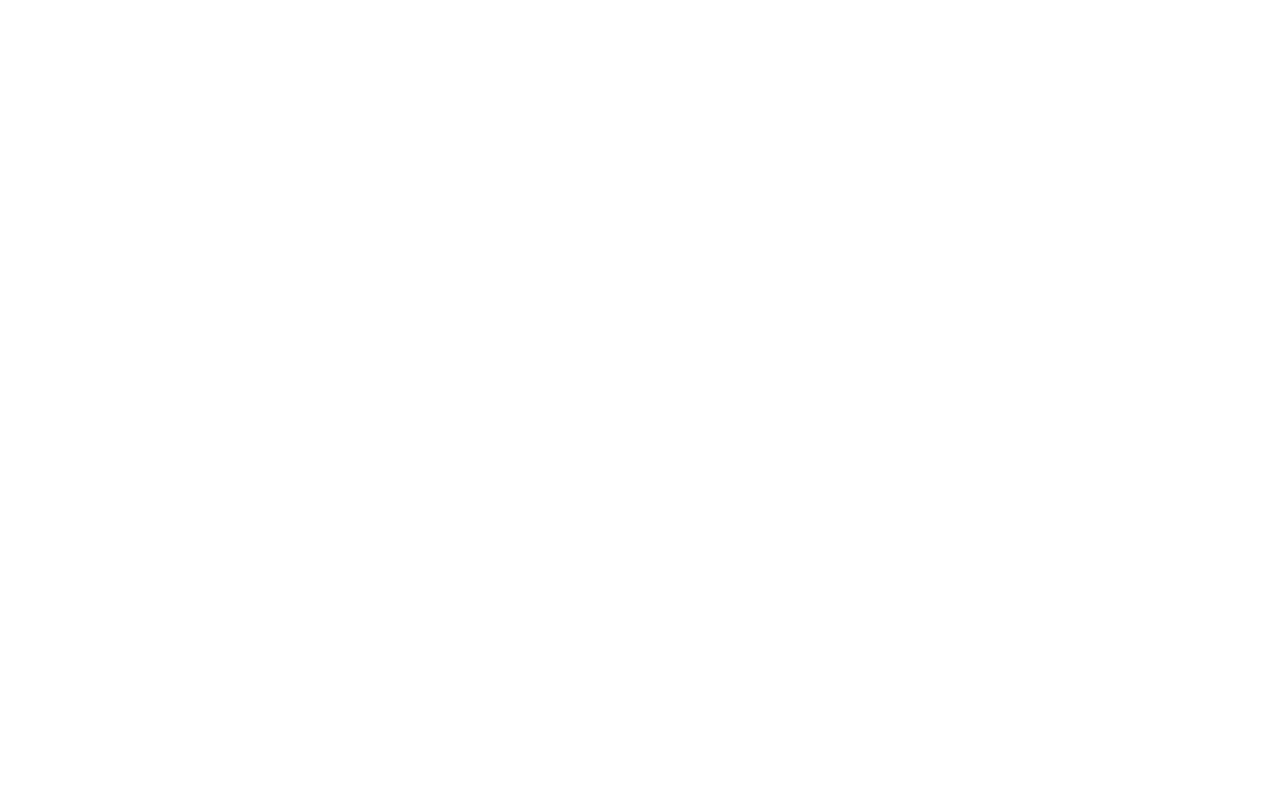
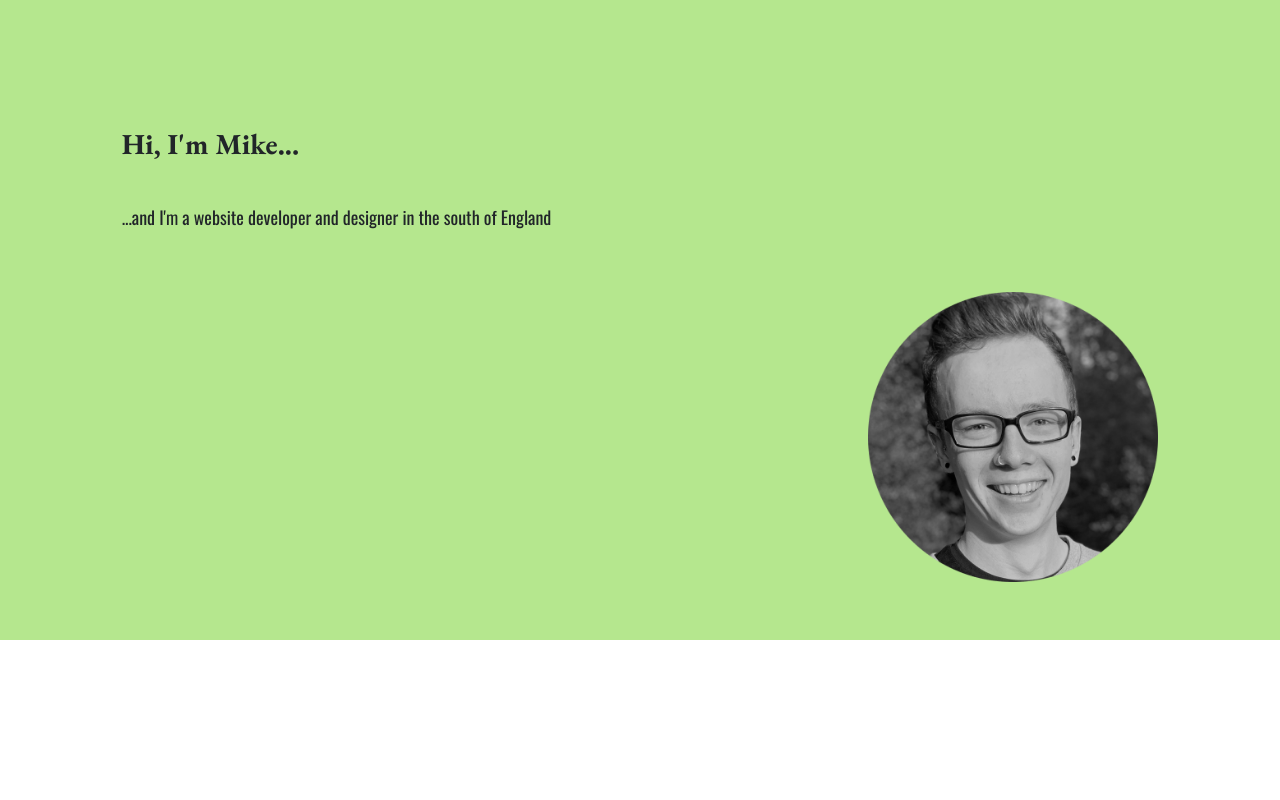
Before and after one commit to michael-allen99/portfoliowebsite, a PHP site: page / in a window 1280 px wide. Before the commit the page is empty. Run offline with PHP 8.4, Linux system fonts and the light colour scheme.

Commit message:
Initial styles

```diff
--- a/css/main.css
+++ b/css/main.css
@@ -3,3 +3,31 @@
     padding: 0;
     line-height: 1.2em;
 }
+
+h1 {
+    font-family: 'EB Garamond', serif;
+    font-size: 29px;
+    margin-top: 127px;
+}
+h2 {
+    font-size: 18px;
+    margin-top: 45px;
+    margin-bottom: 64px;
+}
+h2, p {
+    font-family: 'Oswald', sans-serif;
+}
+
+.header {
+    height: 100vh;
+}
+
+.introduction {
+    background-color: #B5E78E;
+    height: 80vh;
+    overflow: auto;
+}
+
+.avatar {
+    width: auto;
+}
--- a/index.html
+++ b/index.html
@@ -7,11 +7,21 @@
     <meta http-equiv="X-UA-Compatible" content="ie=edge">
     <link rel="stylesheet" href="css/bootstrap.css">
     <link rel="stylesheet" href="css/main.css">
+    <link href="https://fonts.googleapis.com/css?family=EB+Garamond:700|Oswald:300,400,700&display=swap" rel="stylesheet">
     <title>Mike Allen Web Development</title>
 </head>
 <body>
 
+<section class="header">
+    <div class="introduction">
+        <h1 class="col-10 offset-1">Hi, I'm Mike...</h1>
+        <h2 class="col-10 offset-1">...and I'm a website developer and designer in the south of England</h2>
+        <img src="assets/images/face.png" alt="Headshot of Mike Allen in black and white" class="avatar col-lg-3 col-md-3 col-sm-6 col-8 offset-sm-3 offset-2 offset-lg-8 offset-md-8">
+    </div>
+    <div class="contact-button">
 
+    </div>
+</section>
 
 <!--Bootstrap Dependencies-->
 <script src="https://code.jquery.com/jquery-3.3.1.slim.min.js" integrity="sha384-q8i/X+965DzO0rT7abK41JStQIAqVgRVzpbzo5smXKp4YfRvH+8abtTE1Pi6jizo" crossorigin="anonymous"></script>
```
